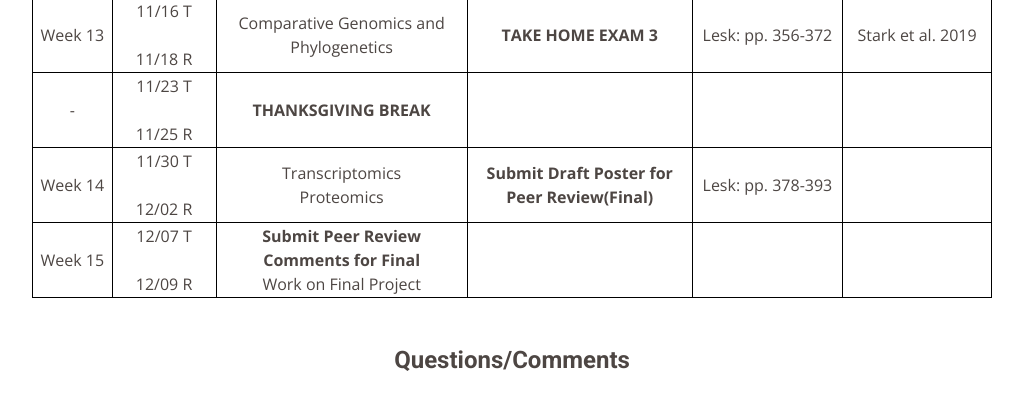
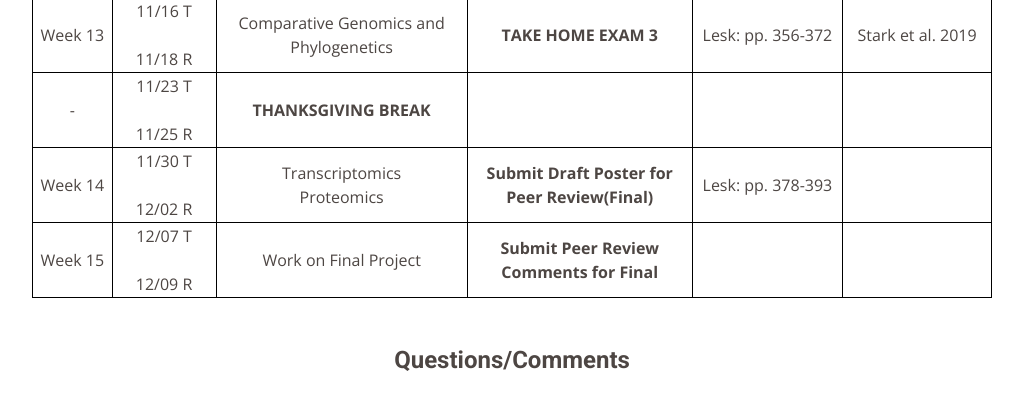
Before and after one commit to cehjelmen/cehjelmen.github.io, a plain HTML site: page biol1011.html in a window 1280 px wide. Shown: the part 2023-2432 px from the top of the page, without its empty margins (128-1151 px from the left). Drawn offline with nearby package versions, Linux system fonts and the light colour scheme; grey boxes are pictures that could not be loaded.

Commit message:
fix table again

```diff
--- a/biol1011.html
+++ b/biol1011.html
@@ -244,8 +244,8 @@
 		</tr><tr>
 		<td align="center">Week 15</td>
 		<td align="center">12/07 T</br></br>12/09 R</td>
-		<td align="center"><b>Submit Peer Review Comments for Final</b></br>Work on Final Project</td>
-		<td align="center"></td>
+		<td align="center">Work on Final Project</td>
+		<td align="center"><b>Submit Peer Review Comments for Final</b></td>
 		<td align="center"></td>
 		<td align="center"></td>
 		</tr>
```
Also changed, not shown: biol1011_2.html (+2 -2 lines).
